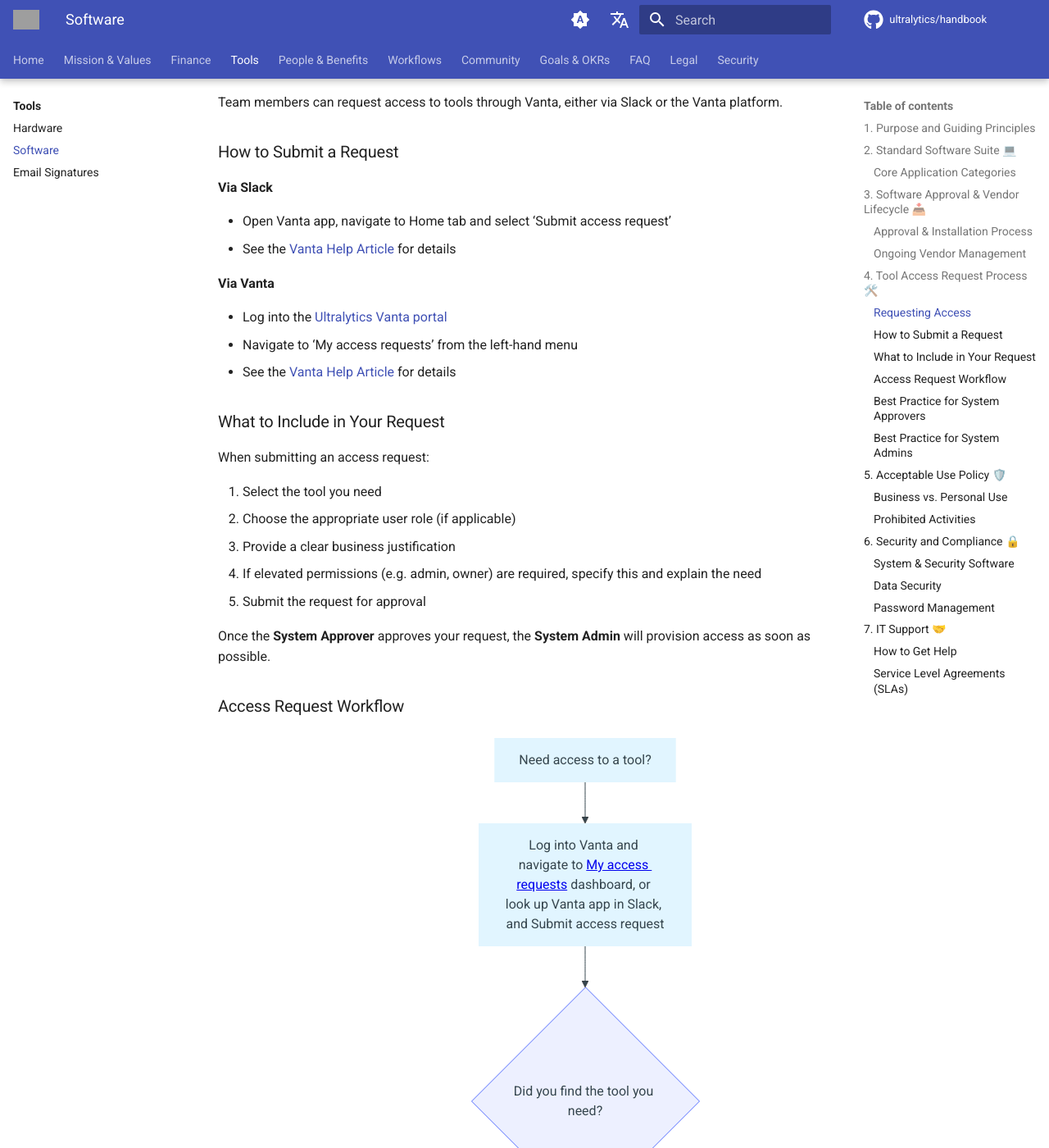
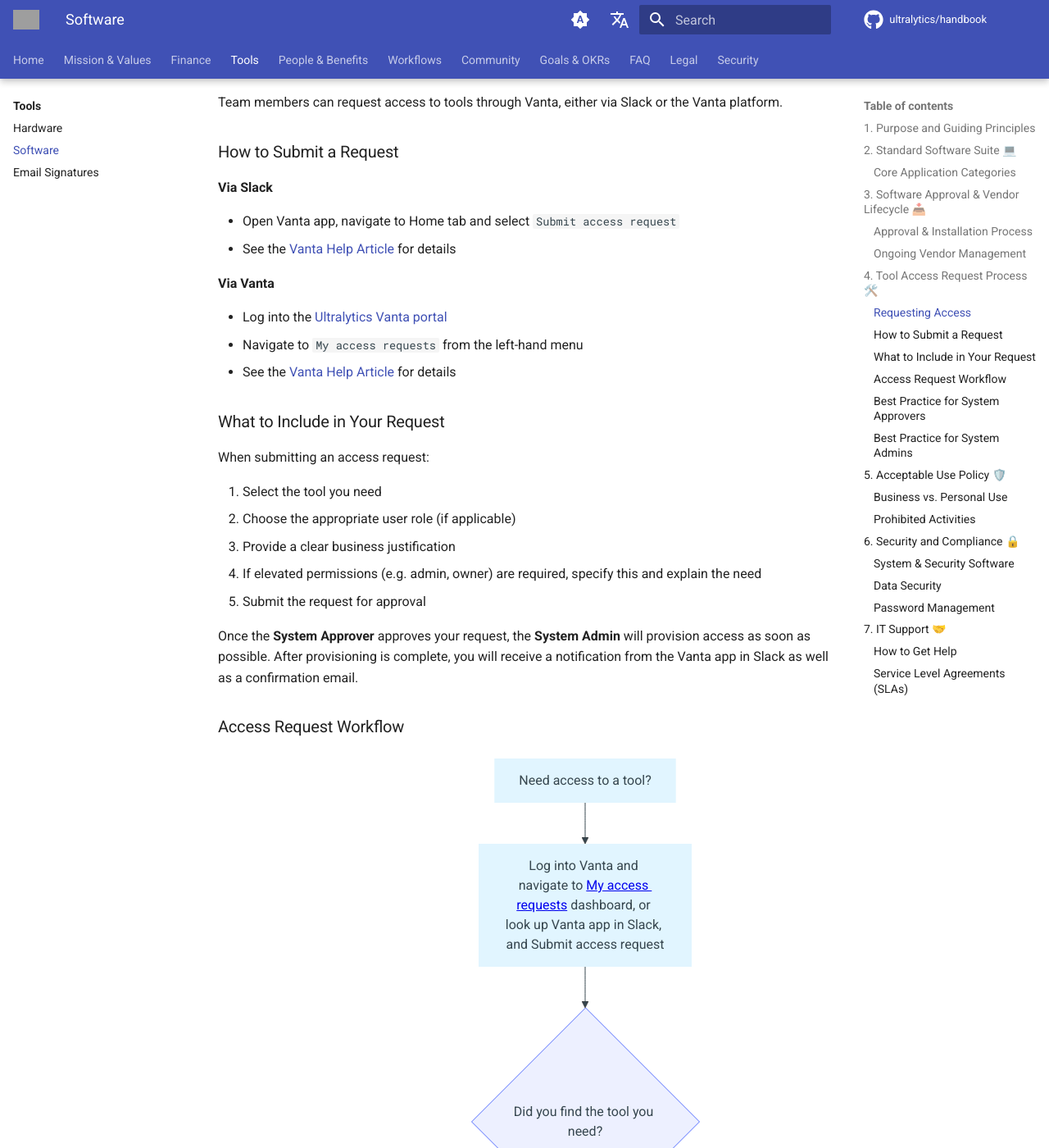
Before and after one commit to ultralytics/handbook, an MkDocs documentation site: the page built from docs/en/tools/software.md, in a window 1280 px wide and 1400 px high, scrolled down 2175 px. Shown: the whole window at 82% size. Built offline with MkDocs 1.6.1 and Material for MkDocs 9.7.7, drawn with Linux system fonts in a browser that asks for light colours; comment, search, counter and statistics services are not loaded; grey boxes are pictures that could not be loaded.

Commit message:
Update software.md
I've done several updates as suggested:
- Updated all UI labels to use back quotes (e.g., Submit access request, My access requests).
- Clarified how Admins provision access and how requesters are notified (Slack via Vanta + email).
Removed the duplicate C --> n4 line in the Mermaid diagram and fixed the “the the” typo.
- Standardized the diagram’s green cell styling and unified text color.

Signed-off-by: Kristian Sommer <62523663+sokrisba@users.noreply.github.com>

````diff
--- a/docs/en/tools/software.md
+++ b/docs/en/tools/software.md
@@ -64,13 +64,13 @@
 
 **Via Slack**
 
-- Open Vanta app, navigate to Home tab and select ‘Submit access request’
+- Open Vanta app, navigate to Home tab and select `Submit access request`
 - See the [Vanta Help Article](https://help.vanta.com/en/articles/11345423-managing-access-requests-in-vanta) for details
 
 **Via Vanta**
 
 - Log into the [Ultralytics Vanta portal](https://app.vanta.com/c/ultralytics/access/systems/request)
-- Navigate to ‘My access requests’ from the left-hand menu
+- Navigate to `My access requests` from the left-hand menu
 - See the [Vanta Help Article](https://help.vanta.com/en/articles/11345423-managing-access-requests-in-vanta) for details
 
 ### What to Include in Your Request
@@ -83,34 +83,37 @@
 4. If elevated permissions (e.g. admin, owner) are required, specify this and explain the need
 5. Submit the request for approval
 
-Once the **System Approver** approves your request, the **System Admin** will provision access as soon as possible.
+Once the **System Approver** approves your request, the **System Admin** will provision access as soon as possible. After provisioning is complete, you will receive a notification from the Vanta app in Slack as well as a confirmation email.
 
 ### Access Request Workflow
 
 ```mermaid
 flowchart TD
- A@{ label: "Log into Vanta and navigate to <a href='https://app.vanta.com/c/ultralytics/access/systems/request'>My access requests</a> dashboard, or look up Vanta app in Slack, and Submit access request" } --> B{"Did you find the tool you need?"}
+A@{ label: "Log into Vanta and navigate to <a href='https://app.vanta.com/c/ultralytics/access/systems/request'>My access requests</a> dashboard, or look up Vanta app in Slack, and Submit access request" } --> B{"Did you find the tool you need?"}
     B -- Yes --> C["Select the tool you need and request access"]
     B -- No --> D["Follow <a href='https://handbook.ultralytics.com/tools/software/#3-software-approval-vendor-lifecycle'>New Software Approval Process</a>"]
     n3["Need access to a tool?"] --> A
-    C --> n4["Did the the Approver approve your request?"]
+    C --> n4["Did the Approver approve your request?"]
     n4 -- Yes --> n1["Admin will provision you access or inform you how to gain access if the tool relies on shared credentials."]
     n4 -- No --> n5["The Approver will provide you with the rejection reason."]
-    C --> n4["Did the Approver approve your request?"]
+
     A@{ shape: rect}
     n3@{ shape: rect}
     n4@{ shape: diam}
     n5@{ shape: rect}
-     A:::Sky
-     C:::Sky
-     n3:::Sky
-     n1:::Pine
-    classDef Pine stroke-width:1px, stroke-dasharray:none, stroke:#254336, fill:#27654A, color:#FFFFFF
+
+    A:::Sky
+    C:::Sky
+    n3:::Sky
+    n1:::Pine
+
+    classDef Pine stroke-width:1px, stroke-dasharray:none, stroke:#254336, fill:#27654A, color:#374D7C
     classDef Sky stroke-width:1px, stroke-dasharray:none, stroke:#374D7C, fill:#E2EBFF, color:#374D7C
+
     style A fill:#e1f5ff,stroke:none
-    style C fill:#d4edda,stroke:none
+    style C fill:#d4edda,stroke:none,color:#374D7C
     style n3 fill:#e1f5ff,stroke:none
-    style n1 stroke:none
+    style n1 fill:#d4edda,stroke:none,color:#374D7C
 ```
 
 ### Best Practice for System Approvers
````
